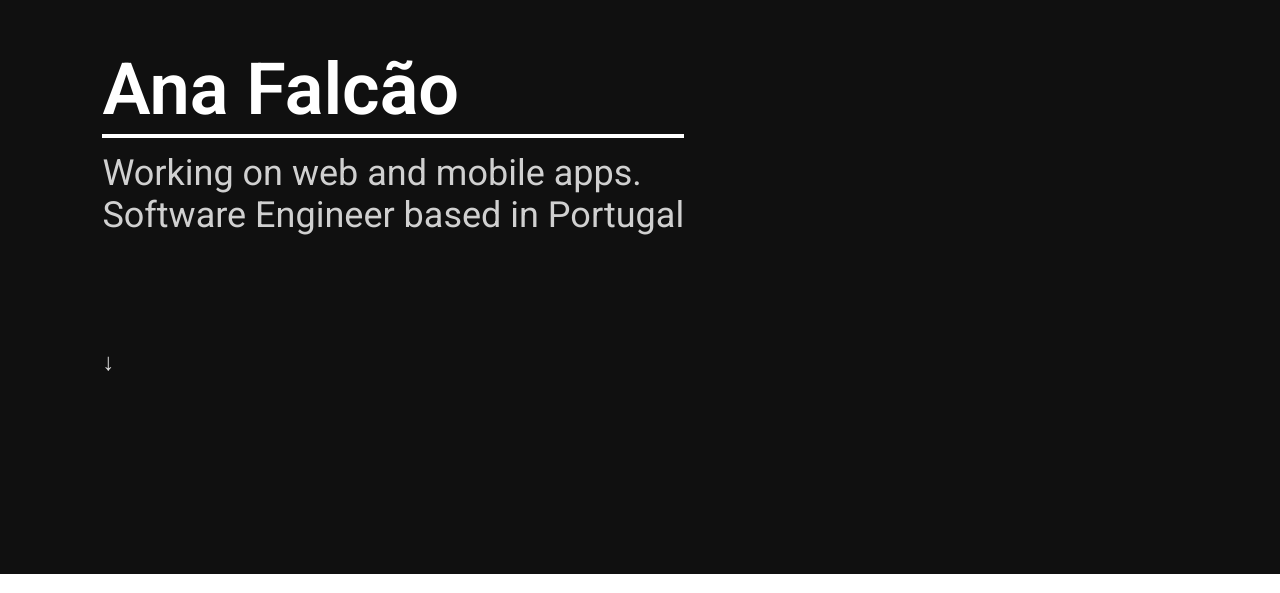
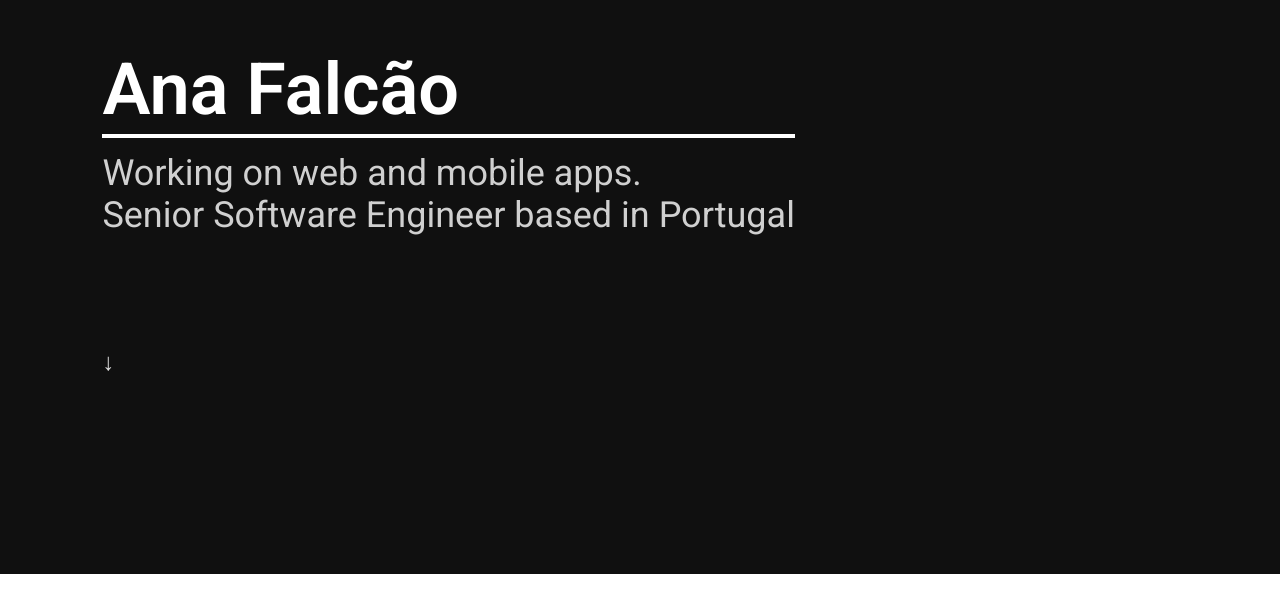
Before and after one commit to anacnfalcao/anacnfalcao.github.io, a plain HTML site: page index.html in a window 1280 px wide. Shown: the part 226-819 px from the top of the page. Drawn offline with Linux system fonts and the light colour scheme.

Commit message:
fix(naming): fix job title

```diff
--- a/index.html
+++ b/index.html
@@ -54,7 +54,7 @@
                     <div class="line"></div>
                     <div class="short-description">
                         <h2>Working on web and mobile apps.</h2>
-                        <h2>Software Engineer based in Portugal</h2>
+                        <h2>Senior Software Engineer based in Portugal</h2>
                     </div>
                     <div class="slow-show-up">
                         <div class="scroll-down">↓</div>
```
